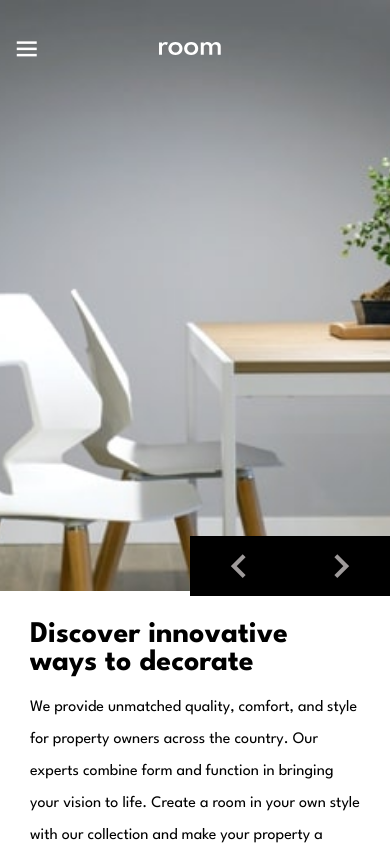
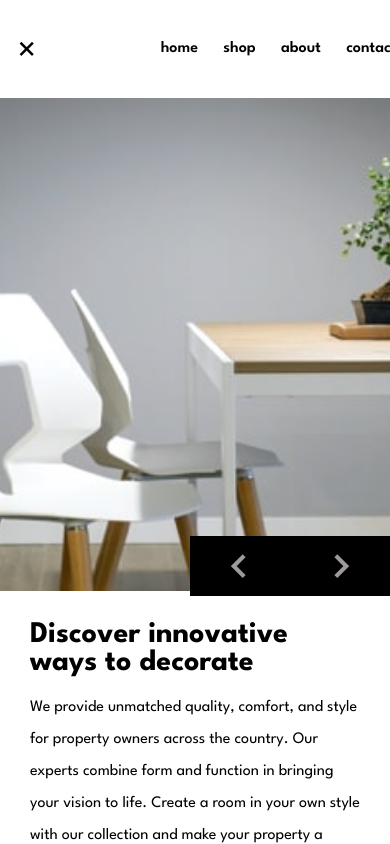
Before and after one commit to Lovethrech/room-homepage, a Vue app: page / in a window 390 px wide. Both pictures are taken after a click on the element 26 px from the left and 48 px from the top of the page. Shown: the top 844 px of the page. Built offline with nearby package versions, Linux system fonts and the light colour scheme.

Commit message:
trobleshooting the mobile nav design and user experience

```diff
--- a/src/components/HeadSection.vue
+++ b/src/components/HeadSection.vue
@@ -116,9 +116,10 @@ const menuBarClick = () => {
 .nav-btn-main-ctn-mobile{
     display:none;
 }
-.nav-right-btn{
+.shop-icon i{
+    margin: auto 0;
+}
 
-}
 
 @media screen and (max-width:900px) {
     .head-section-semi-ctn{
@@ -239,7 +240,7 @@ const menuBarClick = () => {
                             <div class="shop-content">
                                 <p class="shop-name">shop now</p>
                                 <div class="shop-icon">
-                                    <img src="/public/icon-arrow.svg" alt="arrow-forward" />
+                                    <i class='bx bx-arrow-back bx-rotate-180'></i>
                                 </div>
                             </div>
                         </div>
--- a/src/components/Nav.vue
+++ b/src/components/Nav.vue
@@ -1,6 +1,32 @@
+<script setup>
+import {ref} from "vue";
+
+const menuOpen = ref("<i class='bx bx-menu'></i>");
+const mainNavBg = ref("transparent");
+const iconColor = ref("white");
+const logoDisplay = ref("flex");
+const mobileNavDisplay = ref("none");
+
+const menuBarClick=()=>{
+    if (menuOpen.value === "<i class='bx bx-menu'></i>") {
+        menuOpen.value = "<i class='bx bx-x'></i>";
+        mainNavBg.value = "white";
+        iconColor.value = "black";
+        logoDisplay.value = "none";
+        mobileNavDisplay.value = "flex";
+    }
+    else {
+        menuOpen.value = "<i class='bx bx-menu'></i>";
+        mainNavBg.value = "transparent";
+        iconColor.value = "white";
+        logoDisplay.value = "flex";
+        mobileNavDisplay.value = "none";
+    }
+}
+</script>
+
 <style scoped>
 .nav-main-ctn{
-    background-color: transparent;
     padding:4vh 3vw;
 }
 .nav-main{
@@ -12,7 +38,6 @@
     place-items: center;
     width:40px;
     height:100%;
-    color:hsl(0, 0%, 100%);
     font-size:30px;
     margin:auto 0;
 }
@@ -41,7 +66,20 @@
     display: flex;
     place-items: center;
 }
-
+.nav-list-ctn-mobile{
+    list-style: none;
+    justify-content: space-evenly;
+    gap:20px;
+    width:80%;
+}
+.mobile-nav-list{
+    font-weight:600;
+    margin:auto 0;
+    text-transform: lowercase;
+}
+.mobile-nav-list:hover {
+    cursor:pointer;
+}
 
 @media screen and (max-width:900px){
     .nav{
@@ -49,15 +87,15 @@
 
     }
     .nav-main {
-        gap: 0;
-        width: 70vw;
+        gap: 120px;
+        width: 100vw;
     }
     .nav-list-ctn{
         display:none;
     }
     .logo-image-ctn{
         width:80%;
-        padding-left:20vw;
+        padding-right:32vw;
     }
     .logo-image-ctn img{
         margin: 0 auto;
@@ -76,12 +114,16 @@
 
 
 <template>
-    <div class="nav-main-ctn">
+    <div class="nav-main-ctn" :style="{backgroundColor:mainNavBg}">
         <div class="nav-main">
-            <div class="menu-icon-ctn" @click="menuBarClick">
-                <i class='bx bx-menu'></i>
+            <div
+                v-html="menuOpen"
+                class="menu-icon-ctn"
+                @click="menuBarClick"
+                :style="{ color: iconColor }"
+            >
             </div>
-            <div class="logo-image-ctn">
+            <div class="logo-image-ctn" :style="{ display: logoDisplay }">
                 <img src="/public/logo.svg" alt="" />
             </div>
             <ul class="nav-list-ctn">
@@ -90,6 +132,14 @@
                 <li class="nav-list">About</li>
                 <li class="nav-list">Contact</li>
             </ul>
+
+            <ul class="nav-list-ctn-mobile" :style="{ display: mobileNavDisplay }">
+                <li class="mobile-nav-list">Home</li>
+                <li class="mobile-nav-list">Shop</li>
+                <li class="mobile-nav-list">About</li>
+                <li class="mobile-nav-list">Contact</li>
+            </ul>
+
         </div>
     </div>
 </template>
```
